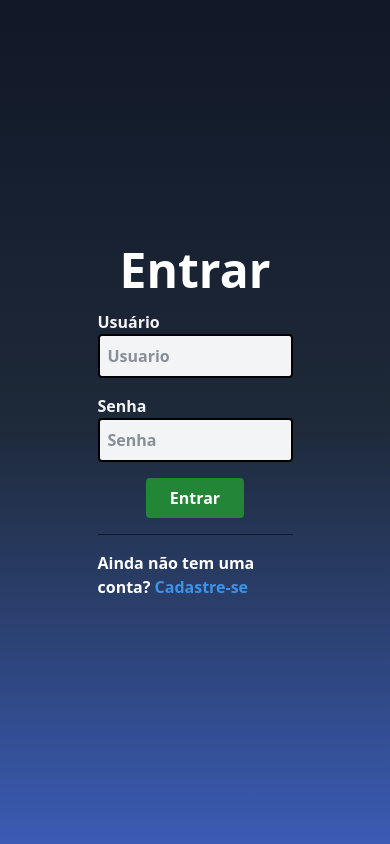
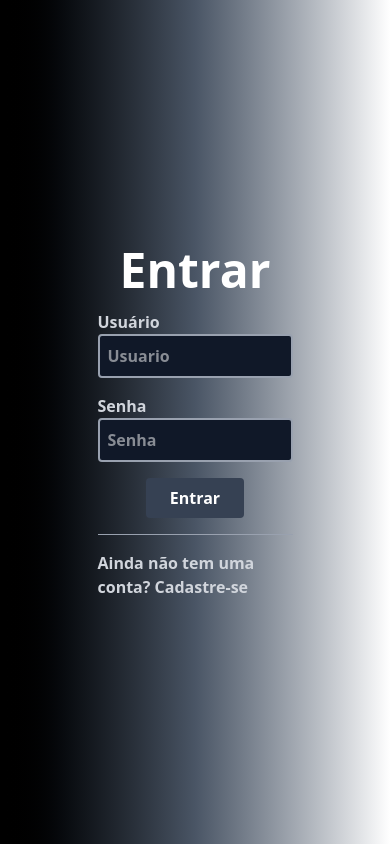
Before and after one commit to CrMessiProgrammer/react_blogpessoal, a React (Vite) app: page / in a window 390 px wide. Built offline with nearby package versions, Linux system fonts and the light colour scheme; no server answers.

Commit message:
:art: Ajustes na Estilização do Footer, Login e Perfil

```diff
--- a/src/components/footer/Footer.tsx
+++ b/src/components/footer/Footer.tsx
@@ -1,4 +1,4 @@
-import { LinkedinLogo, GithubLogo, EnvelopeSimple } from '@phosphor-icons/react'
+import { LinkedinLogo, GithubLogo, AddressBook, Globe } from '@phosphor-icons/react'
 import { ReactNode, useContext } from 'react'
 import { AuthContext } from '../../contexts/AuthContext'
 
@@ -31,7 +31,7 @@ function Footer() {
                             <GithubLogo size={48} weight='bold' />
                         </a>
                         <a href="https://crmessiprogrammer.github.io/portfolio_tjs06/" target="_blank">
-                            <EnvelopeSimple size={48} weight='bold' />
+                            <Globe size={48} weight='bold' />
                         </a>
                     </div>
 				</div>
--- a/src/pages/login/Login.css
+++ b/src/pages/login/Login.css
@@ -1,5 +1,5 @@
 .fundoLogin {
-    background-image: url("https://i.imgur.com/ZZFAmzo.jpg");
+    background-image: url("https://ik.imagekit.io/m1iwfxqae/Fotos%20-%20Integrantes%20(PI)/social-media-marketing-concept-marketing-with-applications.jpg?updatedAt=1741734329414");
     background-repeat: no-repeat;
     min-height: 100vh;
     width: 100%;
--- a/src/pages/login/Login.tsx
+++ b/src/pages/login/Login.tsx
@@ -37,40 +37,39 @@ function Login() {
 
     return (
         <>
-            <div className="grid grid-cols-1 lg:grid-cols-2 h-screen place-items-center font-bold bg-gradient-to-b from-gray-900 via-gray-800 to-[#3B5BB5]">
+            <div className="grid grid-cols-1 lg:grid-cols-2 h-screen place-items-center font-bold bg-gradient-to-r from-black via-gray-600 to-white">
                 <form
                     className="flex justify-center items-center flex-col w-1/2 gap-4"
                     onSubmit={login}
                 >
-                    <h2 className="text-white text-5xl ">Entrar</h2>
+                    <h2 className="text-white text-5xl">Entrar</h2>
                     <div className="flex flex-col w-full">
-                        <label className='text-gray-100' htmlFor="usuario">Usuário</label>
+                        <label className='text-gray-300' htmlFor="usuario">Usuário</label>
                         <input
                             type="text"
                             id="usuario"
                             name="usuario"
                             placeholder="Usuario"
-                            className="border-2 border-black bg-gray-100 text-gray-800 rounded p-2"
+                            className="border-2 border-gray-400 bg-gray-900 text-white rounded p-2"
                             value={usuarioLogin.usuario}
                             onChange={(e: ChangeEvent<HTMLInputElement>) => atualizarEstado(e)}
                         />
                     </div>
                     <div className="flex flex-col w-full">
-                        <label className='text-gray-100' htmlFor="senha">Senha</label>
+                        <label className='text-gray-300' htmlFor="senha">Senha</label>
                         <input
                             type="password"
                             id="senha"
                             name="senha"
                             placeholder="Senha"
-                            className="border-2 border-black bg-gray-100 text-gray-800 rounded p-2"
+                            className="border-2 border-gray-400 bg-gray-900 text-white rounded p-2"
                             value={usuarioLogin.senha}
                             onChange={(e: ChangeEvent<HTMLInputElement>) => atualizarEstado(e)}
                         />
                     </div>
                     <button
                         type='submit'
-                        className="rounded bg-[#238636] flex justify-center
-                                   hover:bg-green-600 text-white w-1/2 py-2">
+                        className="rounded flex justify-center bg-gray-700 hover:bg-gray-500 text-white w-1/2 py-2">
                         {/* Operador Ternário */}
                         {isLoading ?
                             // Configurações da animação de 'loading'
@@ -86,11 +85,12 @@ function Login() {
                     </button>
 
                     {/* Divisória na estilização */}
-                    <hr className="border-slate-900 w-full" />
+                    <hr className="border-gray-400 w-full" />
 
-                    <p className='text-white'>
-                        Ainda não tem uma conta?{' '}
-                        <Link to="/cadastro" className="text-[#3b93ea] hover:underline">
+                    <p
+                        className='text-gray-300'>
+                            Ainda não tem uma conta?{' '}
+                        <Link to="/cadastro" className="text-gray-300 hover:underline">
                             Cadastre-se
                         </Link>
                     </p>
--- a/src/pages/perfil/Perfil.tsx
+++ b/src/pages/perfil/Perfil.tsx
@@ -18,23 +18,25 @@ function Perfil() {
 
     return (
         <div className='container mx-auto m-4 rounded-2xl overflow-hidden'>
-
-            <div
-                className="relative mt-[-6rem] h-94 flex flex-col border-b-8 border-white bg-gradient-to-b from-gray-900 via-gray-800 to-[#3B5BB5] text-white text-2xl items-center justify-center" >
-            </div>
+            <img
+                className="w-full h-80 object-cover border-b-8 border-white"
+                src="https://ik.imagekit.io/m1iwfxqae/top-view-desk-concept-with-copy-space.jpg?updatedAt=1742080487395"
+                alt="Capa do Perfil"
+			/>
 
             <img
                 className='rounded-full w-56 mx-auto mt-[-8rem] border-8 border-white relative z-10'
-                src={usuario.foto} alt={`Foto de perfil de ${usuario.nome}`} />
+                src={usuario.foto} alt={`Foto de perfil de ${usuario.nome}`}
+            />
 
             <div
-                className="relative mt-[-6rem] h-80 flex flex-col border-b border-white bg-gradient-to-b from-gray-900 via-gray-800 to-[#3B5BB5] text-white text-2xl items-center justify-center"
+                className="relative mt-[-6rem] h-80 flex flex-col border-b border-white bg-gradient-to-t from-gray-950 via-gray-800 to-gray-600 text-white text-2xl items-center justify-center"
             >
                 <p>Nome: {usuario.nome} </p>
                 <p>Email: {usuario.usuario}</p>
 
                 <div className="flex justify-around w-full gap-8">
-                    <Link to={`/editarperfil/${usuario.id}`} className='rounded text-black bg-white mt-2 hover:bg-gray-400 w-2/8 py-2 flex justify-center'>
+                    <Link to={`/editarperfil/${usuario.id}`} className='mt-2 hover:bg-gray-700 w-2/8 py-2 flex justify-center border-2 border-gray-400 bg-gray-900 text-white rounded p-2'>
                         <button>
                             Editar Perfil
                         </button>
```
